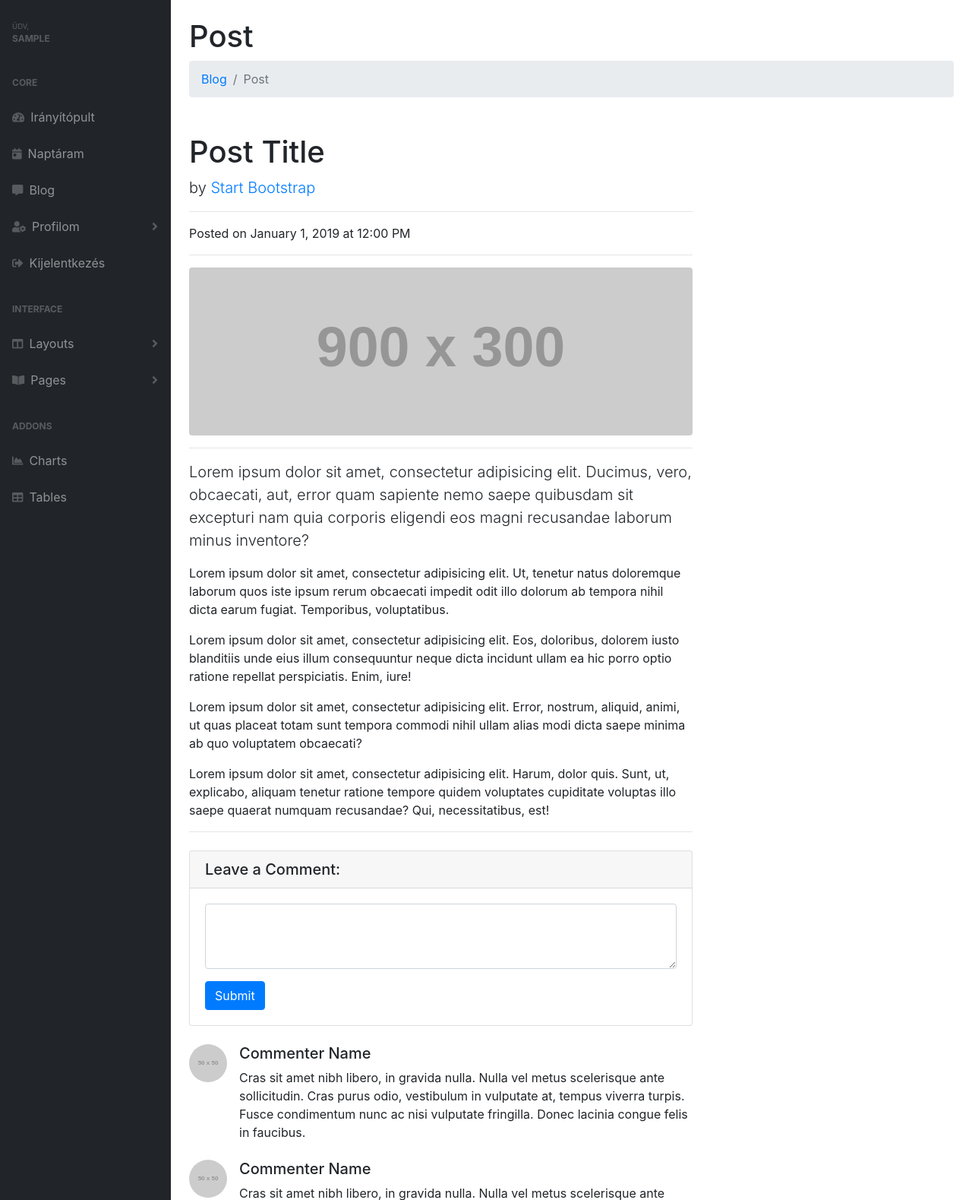
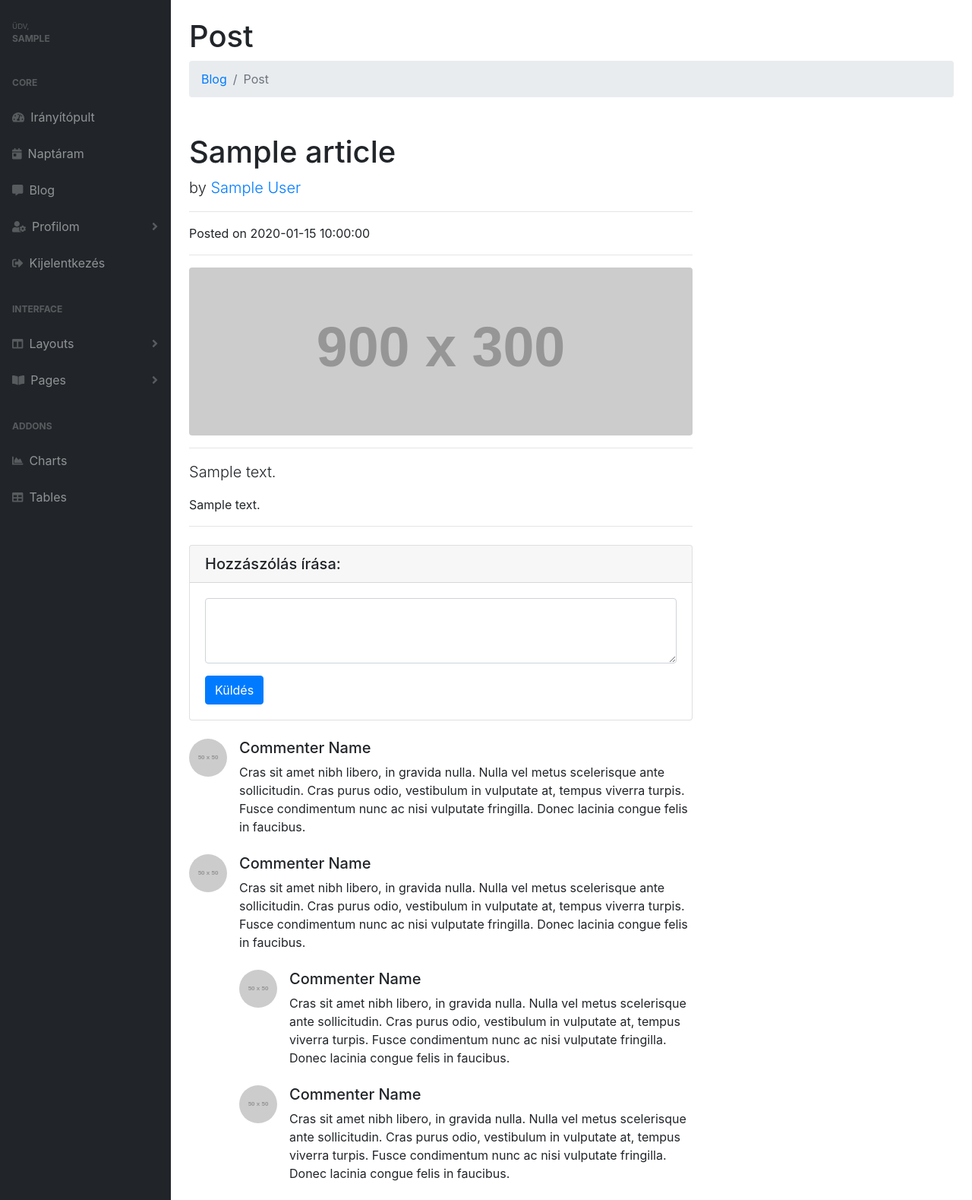
Before and after one commit to VargaBenjamin/szakd, a PHP site: the page made by post.php in a window 1280 px wide. Shown: the part 56-1635 px from the top of the page at 76% size. Run offline with PHP 8.4, Linux system fonts and the light colour scheme; the visitor is signed in with stand-in values (Sample User, id 1); tables that the repository leaves empty or names only in its code hold one stand-in row (values such as "Sample post"); grey boxes labelled with a size stand in for pictures from a placeholder-image service; some libraries are stand-ins or nearby versions.

Commit message:
article with _GET

```diff
--- /dev/null
+++ b/parts/postDecode.php
@@ -0,0 +1,39 @@
+<?php
+$DATABASE_HOST = 'localhost';
+$DATABASE_USER = 'root';
+$DATABASE_PASS = '';
+$DATABASE_NAME = 'framedb';
+$con = mysqli_connect($DATABASE_HOST, $DATABASE_USER, $DATABASE_PASS, $DATABASE_NAME);
+if (mysqli_connect_errno())
+{
+	// If there is an error with the connection, stop the script and display the error.
+	die ('Failed to connect to MySQL: ' . mysqli_connect_error());
+}
+
+$title = rawurldecode($_GET['title']);
+
+if ($stmt = $con->prepare('SELECT author, title, preview, maintext, publishtime FROM articles WHERE title="' . $title . '"'))
+{
+$stmt->execute();
+$result = $stmt->get_result();
+$article = $result->fetch_assoc();
+echo '<h1 class="mt-4">' . $title . '</h1>';
+echo	'<p class="lead">';
+echo		'by ';
+echo		'<a href="#">' . $article['author'] . '</a>';
+echo	'</p>';
+echo	'<hr>';
+echo	'<p>Posted on ' . $article['publishtime'] . '</p>';
+echo	'<hr>';
+echo	'<img class="img-fluid rounded" src="http://placehold.it/900x300" alt="">';
+echo	'<hr>';
+echo	'<p class="lead">' . $article['preview'] . '</p>';
+echo	'<p>' . $article['maintext'] . '</p>';
+echo	'<hr>';
+}
+if ($stmt) {
+	$stmt->close();
+}
+$con->close();
+
+?>
--- a/parts/postAuth.php
+++ b/parts/postSend.php
@@ -15,7 +15,7 @@ if (mysqli_connect_errno()) {
 if ($stmt = $con->prepare('INSERT INTO articles (author, title, preview, maintext) VALUES (?, ?, ?, ?)')) {
 	$stmt->bind_param('ssss', $_SESSION['name'], $_POST['title'], $_POST['preview'], $_POST['maintext'] );
   $stmt->execute();
-  //header("Location: ../blog.php");
+  header("Location: ../blog.php");
   } else {
   // Something is wrong with the sql statement, check to make sure accounts table exists with all 3 fields.
   echo 'Could not prepare statement!';
--- a/post.php
+++ b/post.php
@@ -40,38 +40,16 @@ if (!isset($_SESSION['loggedin'])) {
 							    <div class="row">
 							      <!-- Post Content Column -->
 							      <div class="col-lg-8">
-							        <!-- Title -->
-							        <h1 class="mt-4">Post Title</h1>
-							        <!-- Author -->
-							        <p class="lead">
-							          by
-							          <a href="#">Start Bootstrap</a>
-							        </p>
-							        <hr>
-							        <!-- Date/Time -->
-							        <p>Posted on January 1, 2019 at 12:00 PM</p>
-							        <hr>
-							        <!-- Preview Image -->
-							        <img class="img-fluid rounded" src="http://placehold.it/900x300" alt="">
-							        <hr>
-
-							        <!-- Post Content -->
-							        <p class="lead">Lorem ipsum dolor sit amet, consectetur adipisicing elit. Ducimus, vero, obcaecati, aut, error quam sapiente nemo saepe quibusdam sit excepturi nam quia corporis eligendi eos magni recusandae laborum minus inventore?</p>
-							        <p>Lorem ipsum dolor sit amet, consectetur adipisicing elit. Ut, tenetur natus doloremque laborum quos iste ipsum rerum obcaecati impedit odit illo dolorum ab tempora nihil dicta earum fugiat. Temporibus, voluptatibus.</p>
-							        <p>Lorem ipsum dolor sit amet, consectetur adipisicing elit. Eos, doloribus, dolorem iusto blanditiis unde eius illum consequuntur neque dicta incidunt ullam ea hic porro optio ratione repellat perspiciatis. Enim, iure!</p>
-							        <p>Lorem ipsum dolor sit amet, consectetur adipisicing elit. Error, nostrum, aliquid, animi, ut quas placeat totam sunt tempora commodi nihil ullam alias modi dicta saepe minima ab quo voluptatem obcaecati?</p>
-							        <p>Lorem ipsum dolor sit amet, consectetur adipisicing elit. Harum, dolor quis. Sunt, ut, explicabo, aliquam tenetur ratione tempore quidem voluptates cupiditate voluptas illo saepe quaerat numquam recusandae? Qui, necessitatibus, est!</p>
-							        <hr>
-
+											<?php require 'parts/postDecode.php'; ?>
 							        <!-- Comments Form -->
 							        <div class="card my-4">
-							          <h5 class="card-header">Leave a Comment:</h5>
+							          <h5 class="card-header">Hozzászólás írása:</h5>
 							          <div class="card-body">
 							            <form>
 							              <div class="form-group">
 							                <textarea class="form-control" rows="3"></textarea>
 							              </div>
-							              <button type="submit" class="btn btn-primary">Submit</button>
+							              <button type="submit" class="btn btn-primary">Küldés</button>
 							            </form>
 							          </div>
 							        </div>
--- a/postAdd.php
+++ b/postAdd.php
@@ -35,7 +35,7 @@ if (!isset($_SESSION['loggedin'])) {
 								<div class="container">
 							    <div class="row">
 										<div class="col-md-8">
-											<form action="parts/postAuth.php" method="post" role="form" class="form-horizontal">
+											<form action="parts/postSend.php" method="post" role="form" class="form-horizontal">
 												<div class="form-group">
 											    <label for="title">Cím</label>
 											    <input type="text" class="form-control" name="title" required>
```
Also changed, not shown: blog.php (+2 -24 lines), parts/postEncode.php (added, +36 -0 lines).
